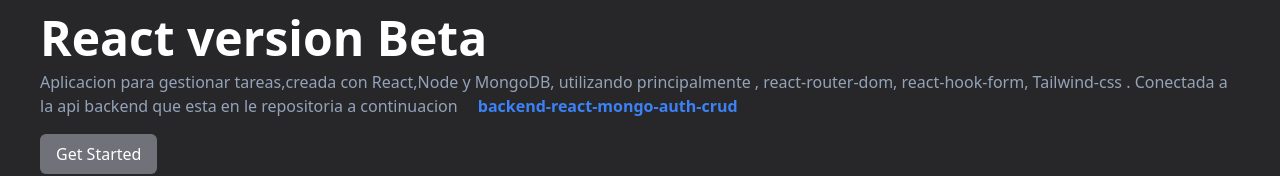
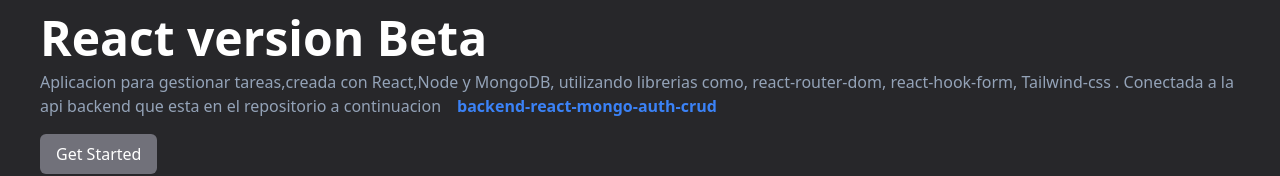
Before and after one commit to felipedev1996/frontend-react-mongo-auth-crud, a React (Vite) app: page / in a window 1280 px wide. Shown: the part 130-306 px from the top of the page. Built offline with nearby package versions, Linux system fonts and the light colour scheme.

Commit message:
Update Home Page new styles

```diff
--- a/src/pages/HomePage.jsx
+++ b/src/pages/HomePage.jsx
@@ -6,9 +6,11 @@ function HomePage() {
     <header className="bg-zinc-800 p-10">
       <h1 className="text-5xl py-2 font-bold">React version Beta</h1>
       <p className="text-md text-slate-400">
-       Aplicacion para gestionar tareas,creada con React,Node y MongoDB,
-       utilizando principalmente , react-router-dom, react-hook-form, Tailwind-css .
-       Conectada a la api backend que esta en le repositoria a continuacion <Link to={"https://github.com/felipedev1996/backend-react-mongo-auth-crud"} className="text-blue-500 hover:text-blue-700 font-bold py-2 px-4 rounded">backend-react-mongo-auth-crud</Link>
+
+         Aplicacion para gestionar tareas,creada con React,Node y MongoDB,
+         utilizando librerias como, react-router-dom, react-hook-form, Tailwind-css .
+         Conectada a la api backend que esta en el repositorio a continuacion
+       <Link to={"https://github.com/felipedev1996/backend-react-mongo-auth-crud"} className="text-blue-500 hover:text-blue-700 font-bold py-2 px-4 rounded">backend-react-mongo-auth-crud</Link>
 
 
       </p>
```
